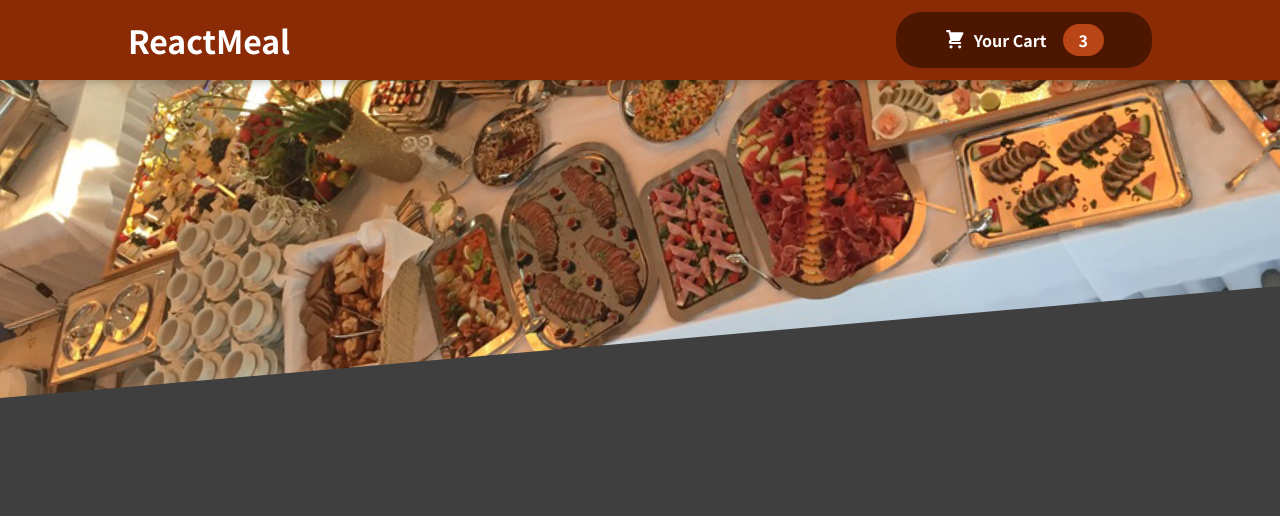
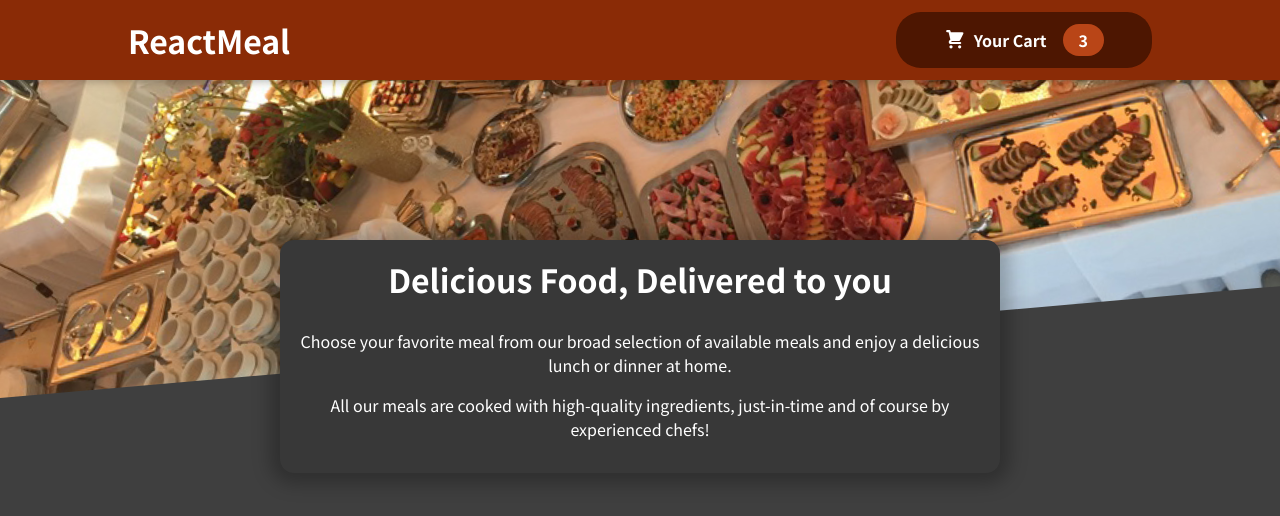
Before and after one commit to RavindraNbiradar/food-order-app, a React (Create React App) app: page / in a window 1280 px wide. Shown: the top 516 px of the page. Built offline with nearby package versions, Linux system fonts and the light colour scheme.

Commit message:
meals summary

```diff
--- a/src/components/Layout/Header.js
+++ b/src/components/Layout/Header.js
@@ -2,6 +2,7 @@
 import HeaderCartButton from './HeaderCartButton';
 import mealsimage from "../../assets/meals.jpg";
 import classes from './Header.module.css';
+import MealsSummary from "../Meals/MealsSummary";
 
 const Header = (props) => {
   return (
@@ -13,6 +14,7 @@
       <div className={classes['main-image']}>
         <img src={mealsimage} alt="A table full of delicious food!" />
       </div>
+      <MealsSummary />
     </Fragment>
   );
 };
--- /dev/null
+++ b/src/components/Meals/MealsSummary.js
@@ -0,0 +1,18 @@
+import classes from './MealsSummary.module.css';
+
+const MealsSummary = () => {
+  return (
+    <section className={classes.summary}>
+      <h2>Delicious Food, Delivered to you</h2>
+      <p>
+        Choose your favorite meal from our broad selection of available meals
+        and enjoy a delicious lunch or dinner at home.
+      </p>
+      <p>
+        All our meals are cooked with high-quality ingredients, just-in-time and
+        of course by experienced chefs!
+      </p>
+    </section>
+  );
+};
+export default MealsSummary;
--- /dev/null
+++ b/src/components/Meals/MealsSummary.module.css
@@ -0,0 +1,18 @@
+.summary {
+    text-align: center;
+    max-width: 45rem;
+    width: 90%;
+    margin: auto;
+    margin-top: -10rem;
+    position: relative;
+    background-color: #383838;
+    color: white;
+    border-radius: 14px;
+    padding: 1rem;
+    box-shadow: 0 1px 18px 10px rgba(0, 0, 0, 0.25);
+  }
+
+  .summary h2 {
+    font-size: 2rem;
+    margin-top: 0;
+  }
```
